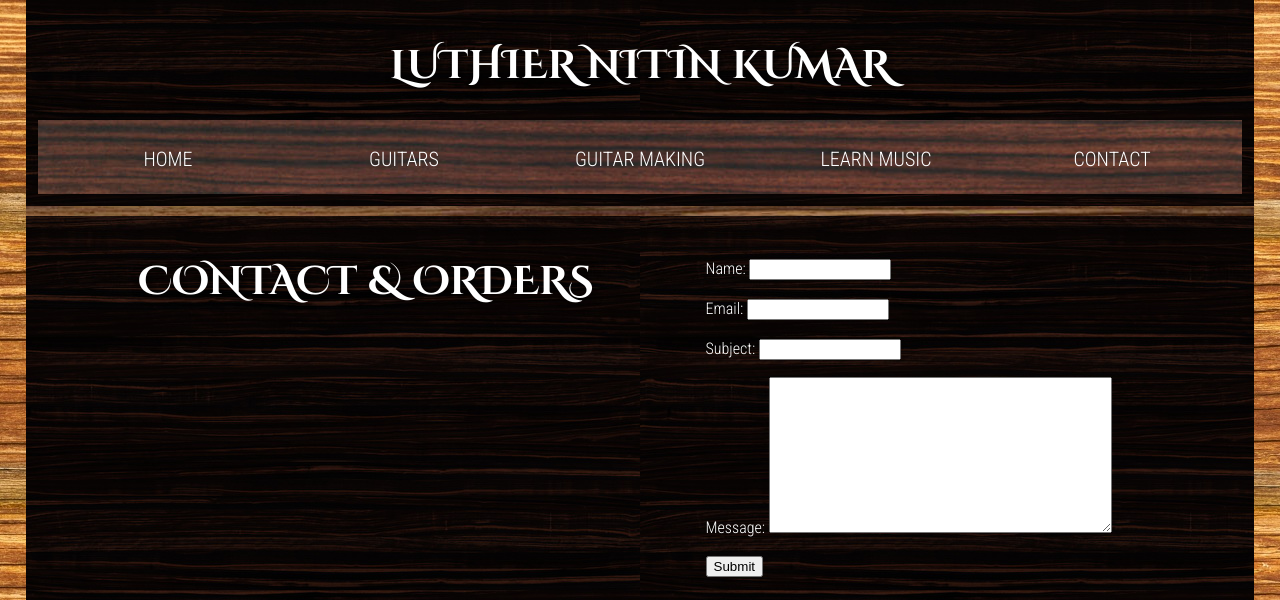
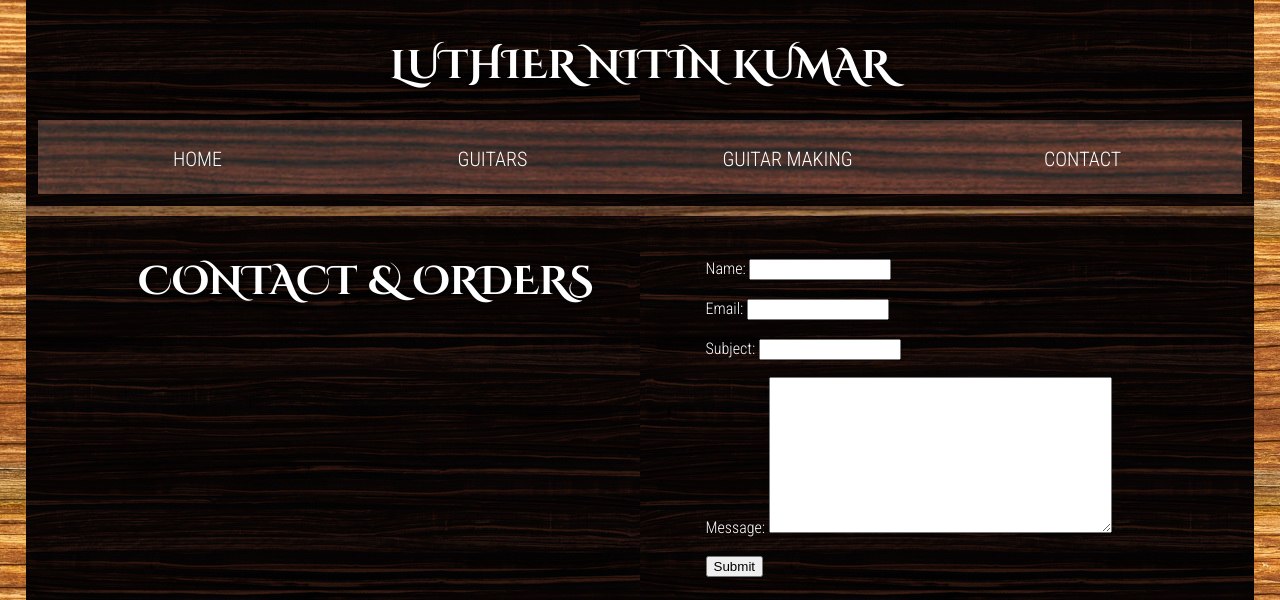
Before and after one commit to enkaynitin/lnk, a Django app: page /contact/ in a window 1280 px wide. Shown: the top 600 px of the page. Run offline with Django 3.2, Linux system fonts and the light colour scheme.

Commit message:
removed learn music link

```diff
--- a/lnkblog/home/templates/base.html
+++ b/lnkblog/home/templates/base.html
@@ -23,7 +23,7 @@
         <li><a href="/">Home</a> </li>
         <li><a href="/classical">Guitars</a></li>
         <li><a href="/guitarmaking">Guitar Making</a></li>
-        <li><a href="/songs">Learn Music</a></li>
+        <!--<li><a href="/songs">Learn Music</a></li>-->
 		<li><a href="/contact">Contact</a></li>
       </ul>
 	</nav>
```
